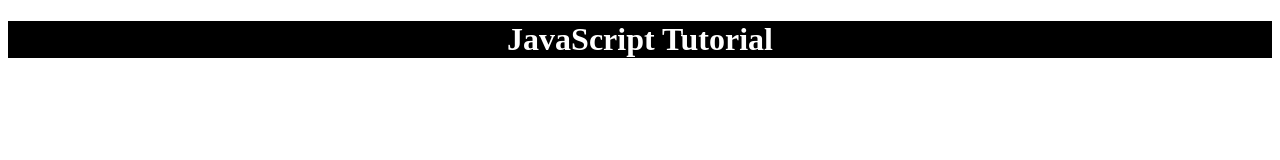
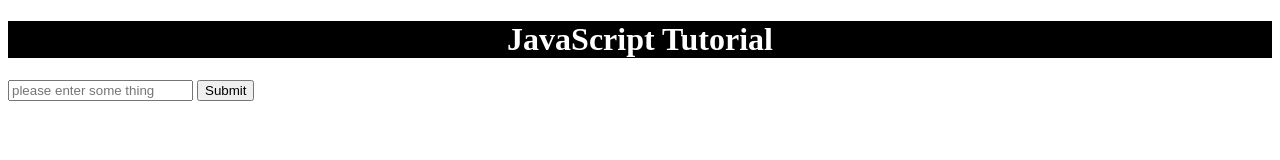
Before and after one commit to fareedgul735/JavaScript-Learning, a plain HTML site: page index.html in a window 1280 px wide. Drawn offline with Linux system fonts and the light colour scheme.

Commit message:
chapter 82 completed

```diff
--- a/app.js
+++ b/app.js
@@ -4448,5 +4448,69 @@
 // console.log(location.reload(false))Page ko cache se refresh karta hai;
 // console.log(location.reload(true));	//Page ko server se naya refresh karta hai
 
-
 // browser getting the setting url completed//
+
+// console.log(location.href);
+
+// history.back();///Agar aap Page B par hain aur Page A se aaye thay, to history.back(); aapko wapis Page A par le jayega.
+
+// history.forward(); //Agar aap Page B par thay, history.back(); use karke Page A gaye, to history.forward(); wapis Page B par le ayega.
+
+// document.referrer//Agar aap Google.com se kisi website par aaye hain, to document.referrer; Google ka URL return karega.
+
+// history.go(2); //Agar aap Page A → Page B → Page C → Page D par hain, aur aap Page B par hain, to history.go(2); aapko Page D par le jayega.
+
+// window.open()// Naya tab ya pop-up kholta hai//
+// window.close()// 	Sirf wohi window band kar sakta hai jo window.open(); se open hui ho//
+// document.write("hello,world")//	Yeh purane content ko hata deta hai, isliye caution ke sath use karein//
+
+// let myWindow = window.open("https://www.facebook.com");
+// window.close(myWindow);
+
+// var w = window.open("", "", "width=420,height=380,left=200,top=100");
+
+// var windowSpecs = "'faq.html', 'faq', 'width=420,height=380,left=200,top=100'";
+// var faqPage = window.open(windowSpecs);
+
+// function checkForPopBlocker() {
+//     let testPop = window.open("", "", "width=100,height=100");
+//     if (!testPop || testPop.closed || typeof testPop.closed === "undefined") {
+//       alert("Popup blocker detected! Please disable it.");
+//     } else {
+//       testPop.close();
+//       alert("Popups are allowed!");
+//     }
+//   }
+
+//   // Call function on user action
+//   document.querySelector("#checkPopup").addEventListener("click", checkForPopBlocker);
+
+// function checkForPopBlocker() {
+//   let testPop = window.open("", "", "width=100,height=100");
+//   if (testPop === null || typeof (testPop === "undefined")) {
+//     alert("Please disable your popup blocker.");
+//   }
+//   testPop.close();
+// }
+
+function formAction() {
+  if (document.getElementById("input").value.length === 0) {
+    alert("Please Enter A Some Thing!");
+    document.getElementById("input").focus();
+    return false;
+  } else {
+    alert("Thankyou!");
+  }
+}
+
+function myFunc1() {
+  let focus = document.getElementById("input");
+  focus.style.backgroundColor = "black";
+  focus.style.color = "white";
+}
+
+function myFunc2() {
+  let focus = document.getElementById("input");
+  focus.style.backgroundColor = "white";
+  focus.style.color = "black";
+}
--- a/index.html
+++ b/index.html
@@ -471,6 +471,17 @@ Attributes -->
       <p>iam third para</p>
       <p>iam fourth para</p>
     </div> -->
+    <!-- <button id="checkPopup">Check Popup Blocker</button> -->
+    <form onsubmit=" return formAction()">
+      <input
+        type="text"
+        id="input"
+        onfocus="myFunc1()"
+        onblur=" myFunc2() "
+        placeholder="please enter some thing "
+      />
+      <input type="submit" />
+    </form>
 
     <script src="app.js"></script>
     <!-- JavaScript -->
```
